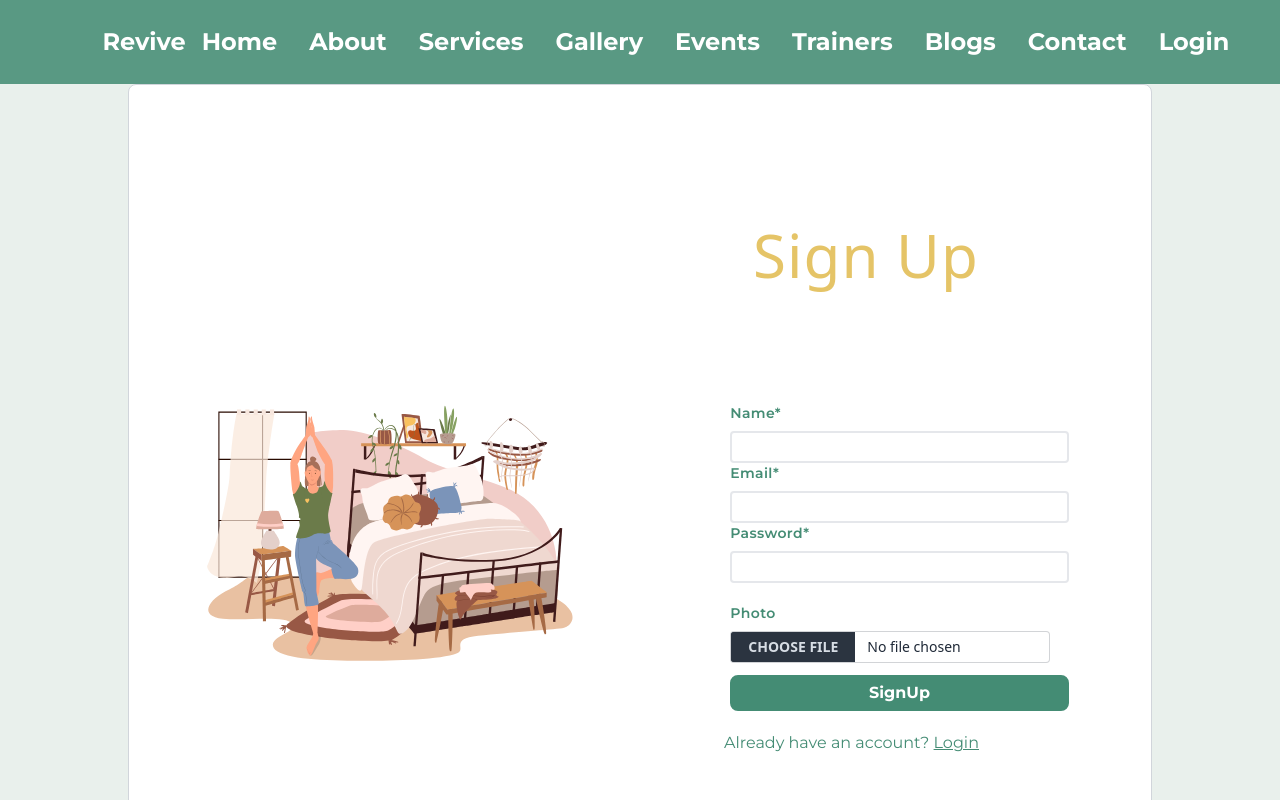
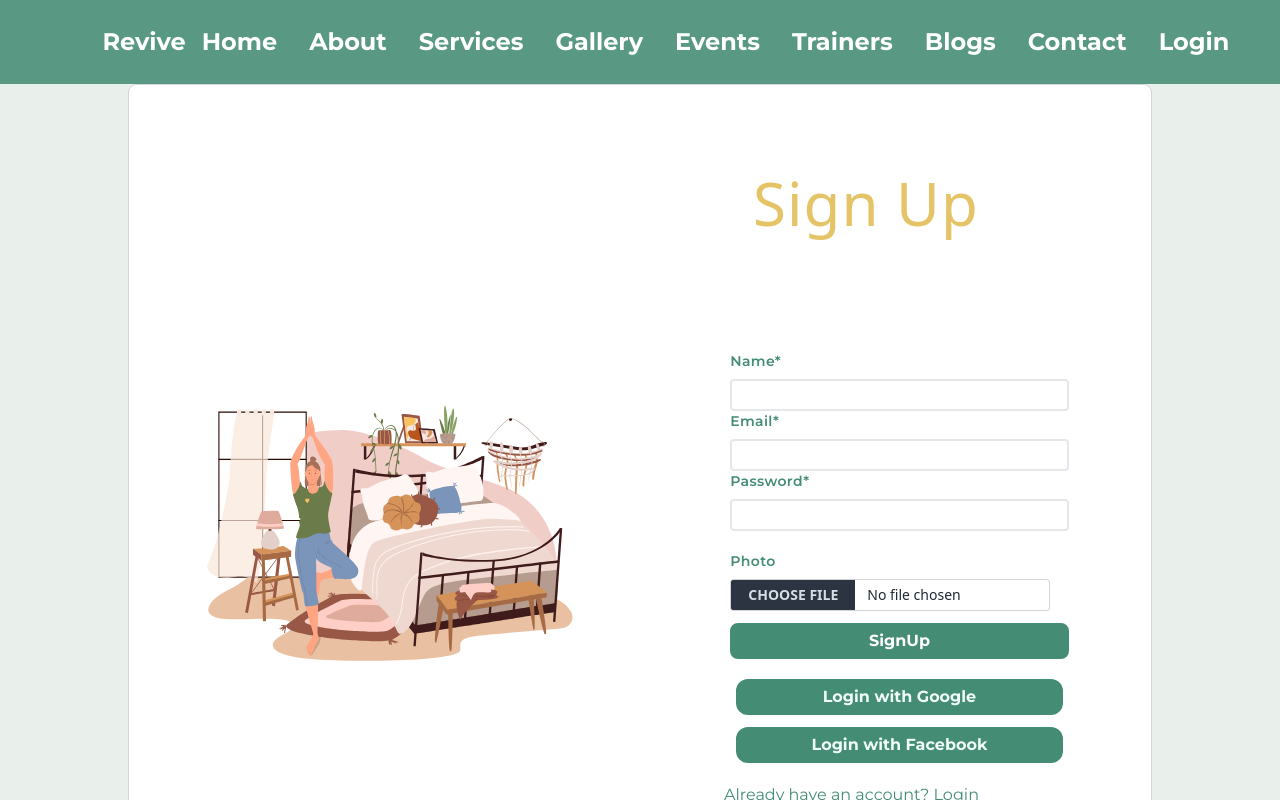
Before and after one commit to DevelopersZone06/revive-client, a React (Vite) app: page /signUp in a window 1280 px wide. Shown: the top 800 px of the page. Built offline with nearby package versions, Linux system fonts and the light colour scheme; no server answers.

Commit message:
share btn added to blog Details page

```diff
--- /dev/null
+++ b/src/Components/SocialLogin/SocialLogin.jsx
@@ -0,0 +1,34 @@
+
+import useAuth from "../../Hooks/useAuth";
+import { FaGoogle } from "react-icons/fa";
+
+const SocialLogin = () => {
+    const{googleSignIn} = useAuth()
+    const handleGoogleLogin=()=>{
+        console.log("clicked");
+        googleSignIn()
+        .then(result=>{
+            console.log(result.user);
+            const userInfo ={
+                email:result.user?.email,
+                name:result.user?.displayName,
+                photoURL:result.user?.photoURL
+            }
+        })
+        .catch(error=>console.log(error))
+
+
+    }
+    return (
+        <div className="flex flex-col gap-3">
+            <div>
+                <button  onClick={handleGoogleLogin} className="cursor-pointer border-2 font-bold text-teal-50 border-[#448c74] w-full py-1 normal rounded-xl hover:secondary-bg bg-[#448c74]  flex items-center justify-center  transition-all" type=""> Login with Google </button>
+            </div>
+            <div>
+                <button  onClick={handleGoogleLogin} className="cursor-pointer border-2 font-bold text-teal-50 border-[#448c74] w-full py-1 normal rounded-xl hover:secondary-bg bg-[#448c74]  flex items-center justify-center  transition-all" type=""> Login with Facebook </button>
+            </div>
+        </div>
+    );
+};
+
+export default SocialLogin;
--- a/src/Pages/Blog/BlogDetail.jsx
+++ b/src/Pages/Blog/BlogDetail.jsx
@@ -1,6 +1,6 @@
 import { useEffect, useState } from "react";
 import CommentCard from "./CommentCard";
-
+import { FaShare } from "react-icons/fa";
 const BlogDetail = ({ blog }) => {
   //  practice json datas
 
@@ -82,6 +82,10 @@ const BlogDetail = ({ blog }) => {
                     alt=""
                   />
                   <p>{commentNumber}</p>
+                  {/* Share */}
+                  <div>
+                    <button type=""><FaShare/> </button>
+                  </div>
                 </div>
               </div>
             </div>
--- a/src/Pages/Login/Login.jsx
+++ b/src/Pages/Login/Login.jsx
@@ -6,6 +6,7 @@ import { Link } from 'react-router-dom';
 import '../../Styles/banner.css'
 
 import useAuth from '../../Hooks/useAuth';
+import SocialLogin from '../../Components/SocialLogin/SocialLogin';
 const Login = () => {
   const { register, handleSubmit, reset, formState: { errors }, } = useForm()
   const { signIn } = useAuth()
@@ -103,8 +104,13 @@ const Login = () => {
                     <input type="submit" value="Login" className="cursor-pointer border-2 font-bold text-teal-50 border-[#448c74] w-full p-1 normal rounded-xl hover:secondary-bg bg-[#448c74]    transition-all" />
                   </span>
                 </div>
+
               </form>
-              { /* form element*/}
+              {/* Social Login */}
+
+            <div className='px-12'>
+            <SocialLogin/>
+            </div>
               <p className='pl-9 text-md secondary-color  pb-10  '>Don't have an account? <Link to='/signUp' className='underline'>Sign Up </Link> </p>
             </div>
           </div>
--- a/src/Pages/SignUp/SignUp.jsx
+++ b/src/Pages/SignUp/SignUp.jsx
@@ -5,6 +5,7 @@ import { Link } from 'react-router-dom';
 
 import useAuth from '../../Hooks/useAuth';
 import useAxiosPublic from '../../Hooks/useAxiosPublic';
+import SocialLogin from '../../Components/SocialLogin/SocialLogin';
 
 const image_hosting_key=import.meta.env.VITE_IMAGE_HOSTING_KEY;
 const image_hosting_api=`https://api.imgbb.com/1/upload?key=${image_hosting_key}`
@@ -138,6 +139,9 @@ const SignUp = () => {
            </div>
              </form>
               { /* form element*/}
+              <div className='px-12'>
+            <SocialLogin/>
+            </div>
       <p className='pl-9 text-md secondary-color pb-10  '>Already have an account? <Link to="/login" className='underline'>Login </Link> </p>
             </div>
           </div>
--- a/src/Provider/AuthProvider.jsx
+++ b/src/Provider/AuthProvider.jsx
@@ -1,12 +1,13 @@
 import { createContext, useState } from "react";
 import { app } from "../Firebase/firebase.config";
-import { createUserWithEmailAndPassword, getAuth, signInWithEmailAndPassword, signOut, updateProfile } from "firebase/auth";
+import { GoogleAuthProvider, createUserWithEmailAndPassword, getAuth, signInWithEmailAndPassword, signInWithPopup, signOut, updateProfile } from "firebase/auth";
 
 export const AuthContext = createContext(null)
 const auth= getAuth(app)
 const AuthProvider = ({children}) => {
     const [user,setUser] = useState(null)
     const [loading, setLoading] = useState(true)
+    const googleProvider = new GoogleAuthProvider();
 
     const createUser= (email,password)=>{
         setLoading(true)
@@ -17,6 +18,12 @@ const AuthProvider = ({children}) => {
     const signIn = (email,password)=>{
         setLoading(true)
         return signInWithEmailAndPassword(auth,email,password)
+    }
+
+    const googleSignIn=() =>{
+        setLoading(true)
+        return signInWithPopup(auth, googleProvider)
+
     }
 
     const logOut=() =>{
@@ -33,7 +40,7 @@ const AuthProvider = ({children}) => {
 
 
 
-    const authInfo={user,loading, createUser,signIn,logOut,updateUserProfile}
+    const authInfo={user,loading, createUser,signIn,googleSignIn, logOut,updateUserProfile}
     return (
         <AuthContext.Provider value={authInfo}>
             {children}
```
